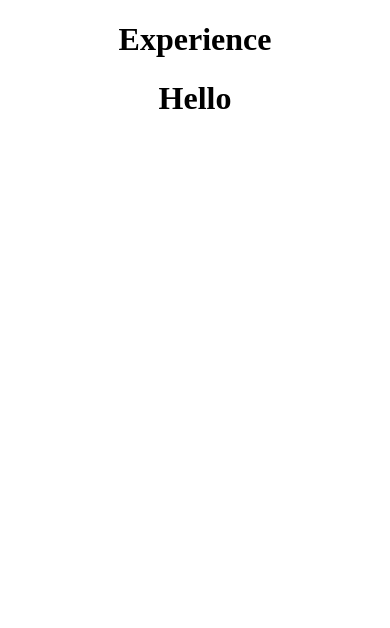
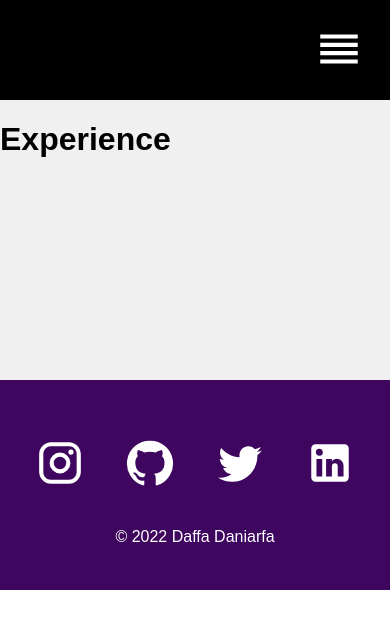
Before and after one commit to daniarfadd/personal-website, a React (Create React App) app: page /experience in a window 390 px wide. Shown: the top 628 px of the page. Built offline with nearby package versions, Linux system fonts and the light colour scheme.

Commit message:
navbar and footer completed, home page not yet

```diff
--- a/src/App.css
+++ b/src/App.css
@@ -1,3 +1,13 @@
 .App {
-  text-align: center;
+
+  height: auto;
+  display: flex;
+  flex-direction: column;
+  font-family: Arial, Helvetica, sans-serif;
+  background-color: #f0f0f0;
 }
+
+body {
+  padding: 0;
+  margin: 0;
+}
--- a/src/App.js
+++ b/src/App.js
@@ -3,19 +3,24 @@ import './App.css';
 import Home from './pages/Home';
 import Projects from './pages/Projects'
 import Experience from './pages/Experience'
+import Navbar from './components/Navbar';
+import Footer from './components/Footer';
+
 
 
 function App() {
   return (
-    <div className="App">
+    <div className='App'>
       <Router>
+
+        <Navbar />
         <Routes>
           <Route path='/' element={<Home />} />
           <Route path='/projects' element={<Projects />} />
           <Route path='/experience' element={<Experience />} />
         </Routes>
+        <Footer />
       </Router>
-      <h1>Hello</h1>
     </div>
   );
 }
--- /dev/null
+++ b/src/components/Footer.js
@@ -0,0 +1,22 @@
+import React from 'react'
+import InstagramIcon from '@mui/icons-material/Instagram';
+import GitHubIcon from '@mui/icons-material/GitHub';
+import TwitterIcon from '@mui/icons-material/Twitter';
+import LinkedInIcon from '@mui/icons-material/LinkedIn';
+import "../styles/Footer.css"
+
+function Footer() {
+  return (
+    <div className='footer'>
+        <div className='socialMedia'>
+            <InstagramIcon />
+            <GitHubIcon />
+            <TwitterIcon />
+            <LinkedInIcon />
+        </div>
+        <p> &copy; 2022 Daffa Daniarfa</p>
+    </div>
+  )
+}
+
+export default Footer
--- /dev/null
+++ b/src/components/Navbar.js
@@ -0,0 +1,39 @@
+import { Reorder } from "@mui/icons-material";
+import { useEffect, useState } from "react";
+import { Link, useLocation } from "react-router-dom";
+import "../styles/Navbar.css"
+
+
+function Navbar() {
+
+    // condition to expand the navbar
+    const [expandNavbar, setExpandNavbar] = useState(false);
+    function buttonExpandNavbar () {
+        setExpandNavbar(prevCondition => !prevCondition)
+    }
+
+    const location = useLocation()
+
+    // Whenever we change pages, the navbar will be close
+    useEffect(() => {
+        setExpandNavbar(false)
+    },[location])
+
+    return (
+        <div className="navbar" id={expandNavbar ? "open" : "close" }>
+            <div className="toggleButton">
+                <button onClick={buttonExpandNavbar}>
+                    <Reorder />
+                </button>
+            </div>
+
+            <div className="links">
+                <Link to="/">Home</Link>
+                <Link to="/projects">Projects</Link>
+                <Link to="/experience">Experience</Link>
+            </div>
+        </div>
+    );
+}
+
+export default Navbar;
--- a/src/pages/Home.js
+++ b/src/pages/Home.js
@@ -1,9 +1,44 @@
+import EmailIcon from '@mui/icons-material/Email';
+import LinkedInIcon from '@mui/icons-material/LinkedIn';
+import GitHubIcon from '@mui/icons-material/GitHub';
+import "../styles/Home.css"
+import Spline from "@splinetool/react-spline";
+
 function Home() {
     return (
-        <div>
-            <h1>Home</h1>
+      <div className="home">
+          <div className='spline'>
+          <Spline scene="https://prod.spline.design/KKTyTJtjcJ1Dp7vo/scene.splinecode" />
         </div>
-     );
-}
+        <div className="about">
+          <h2> Hello, My Name is Daffa Daniarfa</h2>
+          <div className="prompt">
+            <p>A software developer with a passion for learning and creating.</p>
+            <LinkedInIcon />
+            <EmailIcon />
+            <GitHubIcon />
+          </div>
+        </div>
 
-export default Home;
+        <div className="skills">
+          <h1> Skills</h1>
+          <ol className="list">
+            <li className="item">
+              <h2> Front-End</h2>
+              <span>
+                ReactJS, Angular, Redux, HTML, CSS, React Native, Flutter, NPM,
+                Ionic, BootStrap, MaterialUI, Yarn, TailwindCSS, StyledComponents
+              </span>
+            </li>
+
+            <li className="item">
+              <h2>Languages</h2>
+              <span>JavaScript, Java, Python, C#, C, C++, TypeScript, Go</span>
+            </li>
+          </ol>
+        </div>
+      </div>
+    );
+  }
+
+  export default Home;
--- /dev/null
+++ b/src/styles/Footer.css
@@ -0,0 +1,28 @@
+.footer {
+    width: 100%;
+    height: 200px;
+    background: #3E065F;
+    display: flex;
+    justify-content: center;
+    align-items: center;
+    flex-direction: column;
+    padding-top: 10px;
+    margin-top: 200px;
+  }
+
+  .socialMedia svg {
+    color: white;
+    margin: 20px;
+    font-size: 70px;
+    cursor: pointer;
+  }
+
+  .footer p {
+    color: white;
+  }
+
+  @media only screen and (max-width: 600px) {
+    .footer svg {
+      font-size: 50px;
+    }
+}
--- /dev/null
+++ b/src/styles/Home.css
@@ -0,0 +1,85 @@
+.home {
+    width: 100%;
+    align-items: center;
+    font-family: "Arial", sans-serif;
+    color: #3e497a;
+  }
+.spline {
+    display: flex;
+    justify-content: center;
+    background-color: black;
+  }
+
+  .about {
+    width: 100%;
+    height: calc(100vh - 100px);
+    display: flex;
+    flex-direction: column;
+    justify-content: center;
+    align-items: center;
+    text-align: center;
+    background-color: #3E065F;
+    color: #f0f0f0;
+  }
+
+  .about h2 {
+    font-family: "Segoe UI", Tahoma, Geneva, Verdana, sans-serif;
+    font-size: 80px;
+    color: #e9d35b;
+    height: 50px;
+  }
+
+  .about .prompt {
+    width: 40%;
+    font-size: 30px;
+  }
+  .prompt svg {
+    font-size: 60px;
+    margin: 5px;
+    color: white;
+  }
+
+  .skills {
+    font-size: 35px;
+    width: 100%;
+    display: flex;
+    justify-content: center;
+    flex-direction: column;
+    align-items: center;
+  }
+
+  .skills h1 {
+    color: #3e497a;
+  }
+
+  .skills .list {
+    list-style: none;
+    width: 60%;
+  }
+
+  .list span {
+    font-size: 20px;
+  }
+
+  @media only screen and (max-width: 600px) {
+    .about h2 {
+      font-size: 40px;
+    }
+
+    .about .prompt {
+      margin-top: 10px;
+      font-size: 20px;
+      width: 80%;
+    }
+
+    .skills {
+      text-align: center;
+    }
+    .list {
+      padding: 0;
+    }
+
+    .skills h2 {
+      font-size: 30px;
+    }
+  }
--- /dev/null
+++ b/src/styles/Navbar.css
@@ -0,0 +1,91 @@
+.navbar {
+    width: 100%;
+    height: 100px;
+    background: black;
+  }
+
+  .links {
+    /* width: 100%; */
+    height: 100%;
+    display: flex;
+    align-items: center;
+    justify-content: center;
+    /* color: white; */
+    gap: 20px;
+  }
+
+
+  a {
+    text-decoration: none;
+    font-size: 25px;
+    color: white;
+    margin: 20px;
+  }
+
+
+  .toggleButton {
+    width: 100%;
+    height: 100px;
+    display: flex;
+    align-items: center;
+    justify-content: flex-end;
+  }
+
+  .toggleButton svg {
+    font-size: 50px;
+  }
+  .toggleButton button {
+    margin-right: 20px;
+    background-color: transparent;
+    border: none;
+    color: white;
+    cursor: pointer;
+  }
+
+  #open {
+    height: 100vh;
+  }
+
+  #open .links {
+    flex-direction: column;
+    justify-content: flex-start;
+    margin-top: 100px;
+  }
+
+  #open a {
+    width: 100%;
+    text-align: center;
+  }
+
+  @media only screen and (max-width: 900px) {
+    .navbar a {
+      width: 70px;
+    }
+  }
+
+  @media only screen and (max-width: 600px) {
+    .toggleButton {
+      display: flex;
+    }
+    #close a {
+      display: none;
+    }
+  }
+
+  @media only screen and (min-width: 600px) {
+    .toggleButton {
+      display: none;
+    }
+
+    .hiddenLinks {
+      /* display: none; */
+    }
+
+    #open {
+      height: 100px;
+    }
+
+    #open .links {
+      flex-direction: row;
+    }
+  }
```
